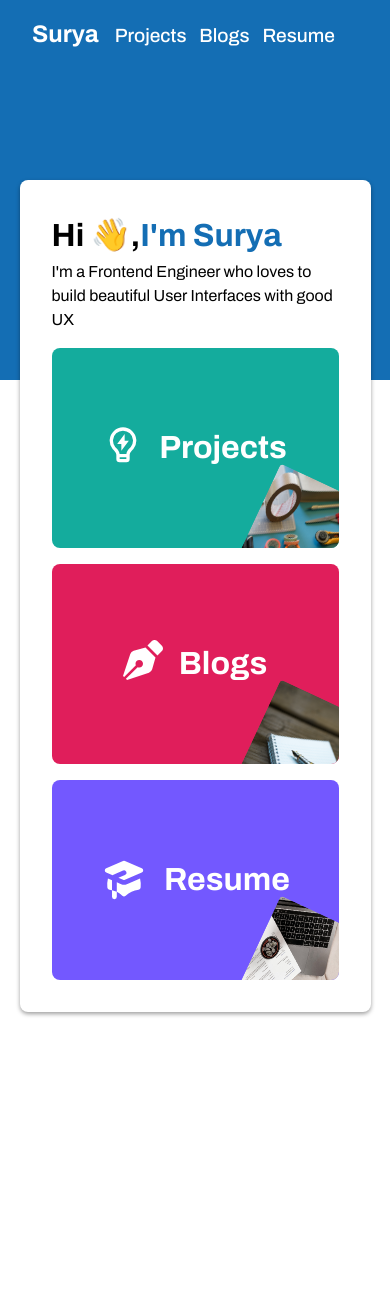
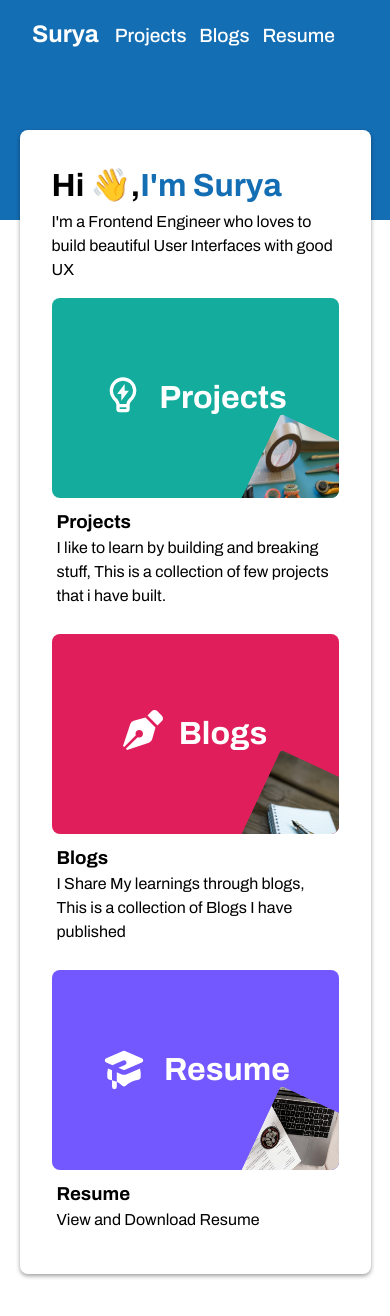
Before and after one commit to suryxks/portfolio, a Next.js app: page / in a window 390 px wide. Shown: the top 1316 px of the page. Before the commit the page ends 1212 px from the top, so only its background shows below. Built offline with nearby package versions, Linux system fonts and the light colour scheme.

Commit message:
feat: added description for sections

```diff
--- a/components/SectionCard/SectionCard.js
+++ b/components/SectionCard/SectionCard.js
@@ -18,7 +18,6 @@ export const SectionCard = ({ section }) => {
             : styles.resume
         } ${styles.section_Card}`}
       >
-        {" "}
         <div className={styles.sectionDetails_wrapper}>
           {section == "Projects" ? (
             <RiLightbulbFlashLine className={styles.icon} />
@@ -27,32 +26,59 @@ export const SectionCard = ({ section }) => {
           ) : (
             <HiAcademicCap className={`${styles.icon} ${styles.resume_icon}`} />
           )}
-
           <h1 className={`${utilStyles.text_lg} ${styles.section_title}`}>
             {section}
           </h1>
-
         </div>
-          {section == "Projects" ? (
-            <Image src='/projects.jpg'
+        {section == "Projects" ? (
+          <Image
+            src="/projects.jpg"
             width={100}
             height={100}
             alt={section}
-            className={styles.img} />
-          ) : section == "Blogs" ? (
-            <Image src='/blogs.jpg'
+            className={styles.img}
+          />
+        ) : section == "Blogs" ? (
+          <Image
+            src="/blogs.jpg"
             width={100}
             height={100}
             alt={section}
-            className={styles.img} />
-          ) : (
-            <Image src='/resume.jpg'
+            className={styles.img}
+          />
+        ) : (
+          <Image
+            src="/resume.jpg"
             width={100}
             height={100}
             alt={section}
-            className={styles.img} />
-          )}
-
+            className={styles.img}
+          />
+        )}
+      </div>
+      <div>
+        {section == "Projects" ? (
+          <div className={styles.description}>
+            <h3> Projects </h3>
+            <p>
+              I like to learn by building and breaking stuff, This is a
+              collection of few projects that i have built.
+            </p>
+          </div>
+        ) : section == "Blogs" ? (
+          <div className={styles.description}>
+            <h3> Blogs </h3>
+            <p>
+              I Share My learnings through blogs, This is a collection of Blogs I
+              have published
+            </p>
+          </div>
+        ) : (
+          <div className={styles.description}>
+            <h3> Resume </h3>
+            <p> View and Download Resume </p>
+          </div>
+        )}
       </div>
     </Link>
   );
--- a/components/SectionCard/sectionCard.module.css
+++ b/components/SectionCard/sectionCard.module.css
@@ -49,6 +49,11 @@
     bottom: -2rem;
     right: -1rem;
 }
+.description{
+    margin-top: 10px;
+    margin-bottom: 10px;
+    padding-left:5px;
+  }
 @media(max-width:550px) {
     .img{
         bottom:-2rem;
--- a/styles/Home.module.css
+++ b/styles/Home.module.css
@@ -49,5 +49,10 @@
 @media (max-width:550px) {
   .content {
     width: 90%;
+    top:-90px;
+  }
+  .blue_box {
+    background-color: var(--cta);
+    height: 220px;
   }
 }
```
